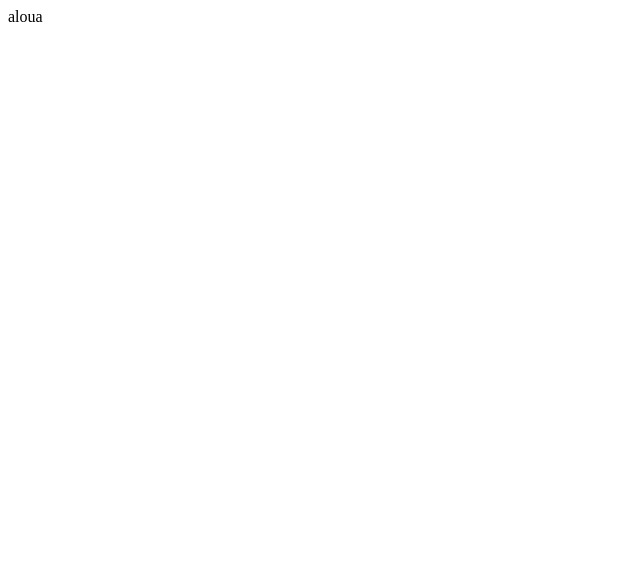
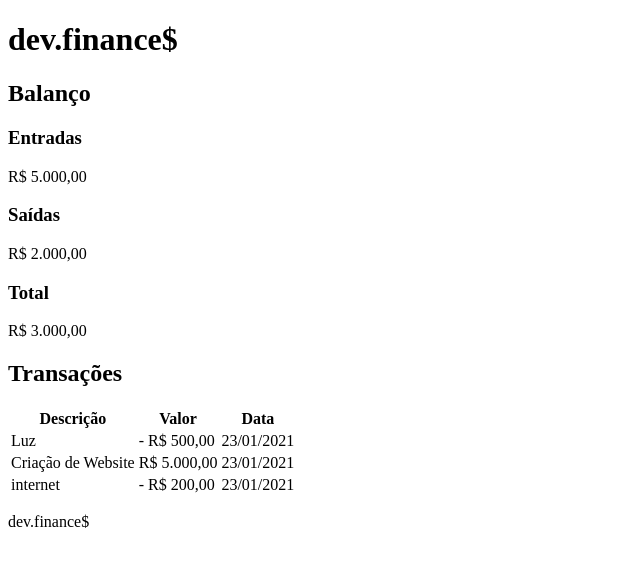
Before and after one commit to breno-facanha/MARATONA-DISCOVERY-CONTROLE-FINANCAS, a plain HTML site: page index.html in a window 1280 px wide. Shown: the whole page, without its empty margins (0-640 px from the left). Drawn offline with Linux system fonts and the light colour scheme.

Commit message:
Update index.html
Estrutura html concluída , com semântica e divisões de tags

```diff
--- a/index.html
+++ b/index.html
@@ -1,12 +1,88 @@
 <!DOCTYPE html>
 <html lang="pt-br">
+
 <head>
     <meta charset="UTF-8">
     <meta http-equiv="X-UA-Compatible" content="IE=edge">
     <meta name="viewport" content="width=device-width, initial-scale=1.0">
-    <title>Document</title>
+    <title>ControlFinance</title>
 </head>
+
 <body>
-    aloua
+
+    <header>
+
+        <h1 id="logo">dev.finance$</h1>
+
+    </header>
+
+    <main>
+
+        <section id="balance">
+            <h2>Balanço</h2>
+
+            <div class="card">
+                <h3>Entradas</h3>
+                <p>R$ 5.000,00</p>
+            </div>
+
+            <div class="card">
+                <h3>Saídas</h3>
+                <p>R$ 2.000,00</p>
+            </div>
+
+            <div class="card">
+                <h3>Total</h3>
+                <p>R$ 3.000,00</p>
+            </div>
+
+        </section>
+
+        <section id="transaction">
+
+            <h2>Transações</h2>
+
+            <table id="data-table">
+                <thead>
+                    <tr>
+                        <th>Descrição</th>
+                        <th>Valor</th>
+                        <th>Data</th>
+                    </tr>
+                </thead>
+
+                <tbody>
+                    <tr>
+                        <td>Luz</td>
+                        <td>- R$ 500,00</td>
+                        <td>23/01/2021</td>
+                    </tr>
+                    <tr>
+                        <td>Criação de Website</td>
+                        <td>R$ 5.000,00</td>
+                        <td>23/01/2021</td>
+                    </tr>
+                    <tr>
+                        <td>internet</td>
+                        <td>- R$ 200,00</td>
+                        <td>23/01/2021</td>
+                    </tr>
+                </tbody>
+            </table>
+
+        </section>
+
+
+
+    </main>
+
+
+    <footer>
+
+        <p>dev.finance$</p>
+
+    </footer>
+
 </body>
+
 </html>
```
